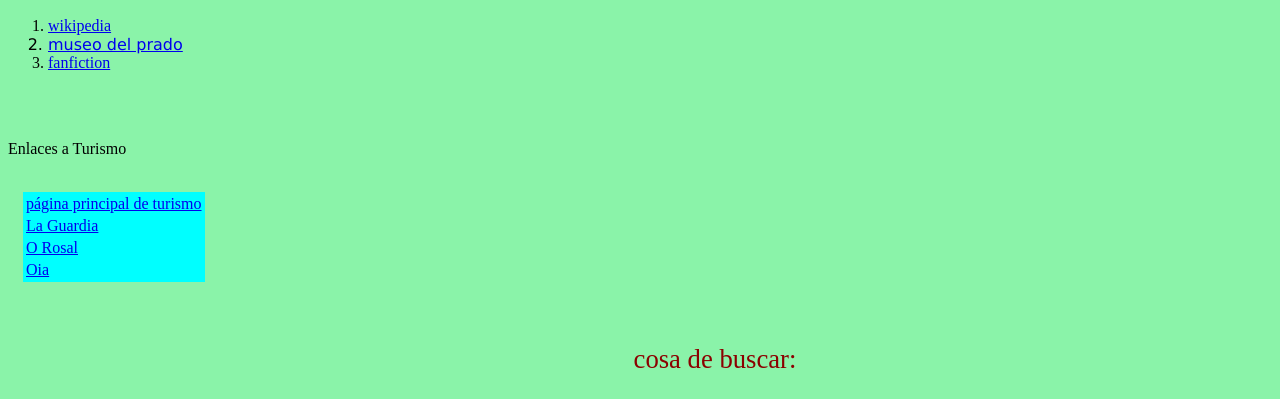
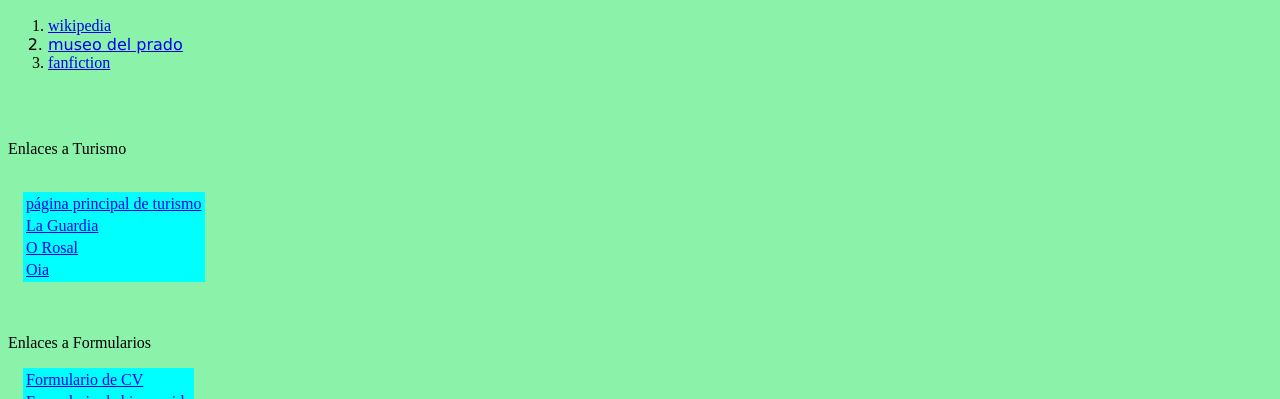
Before and after one commit to elrincondeaitormartinez/lgomezsmr2.github.io, a plain HTML site: page index.html in a window 1280 px wide. Shown: the part 275-674 px from the top of the page. Drawn offline with Linux system fonts and the light colour scheme.

Commit message:
Update index.html

```diff
--- a/index.html
+++ b/index.html
@@ -30,6 +30,13 @@
 </table>
   <br>
   <br>
+   <p class="ptur">Enlaces a Formularios</p>
+    <table class="tablturismo">
+    <tr><td><a href="formulario cv/analizar.html">Formulario de CV</a></td></tr>
+    <tr><td><a href="formulario/bienvendio.html">Formulario de bienvenida</a></td></tr>
+</table>
+  <br>
+  <br>
 <p class="p3">cosa de buscar:</p>
 <!-- Búsqueda Google -->
 <center>
```
